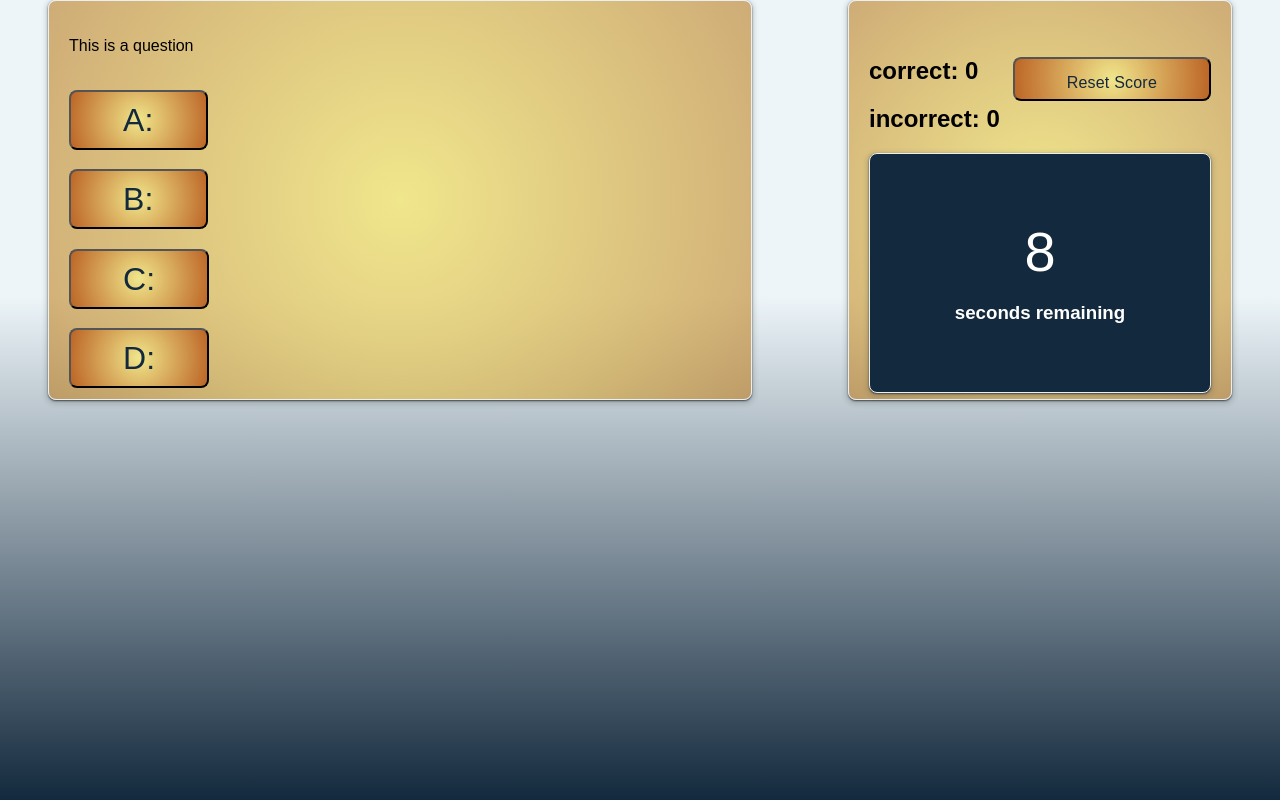
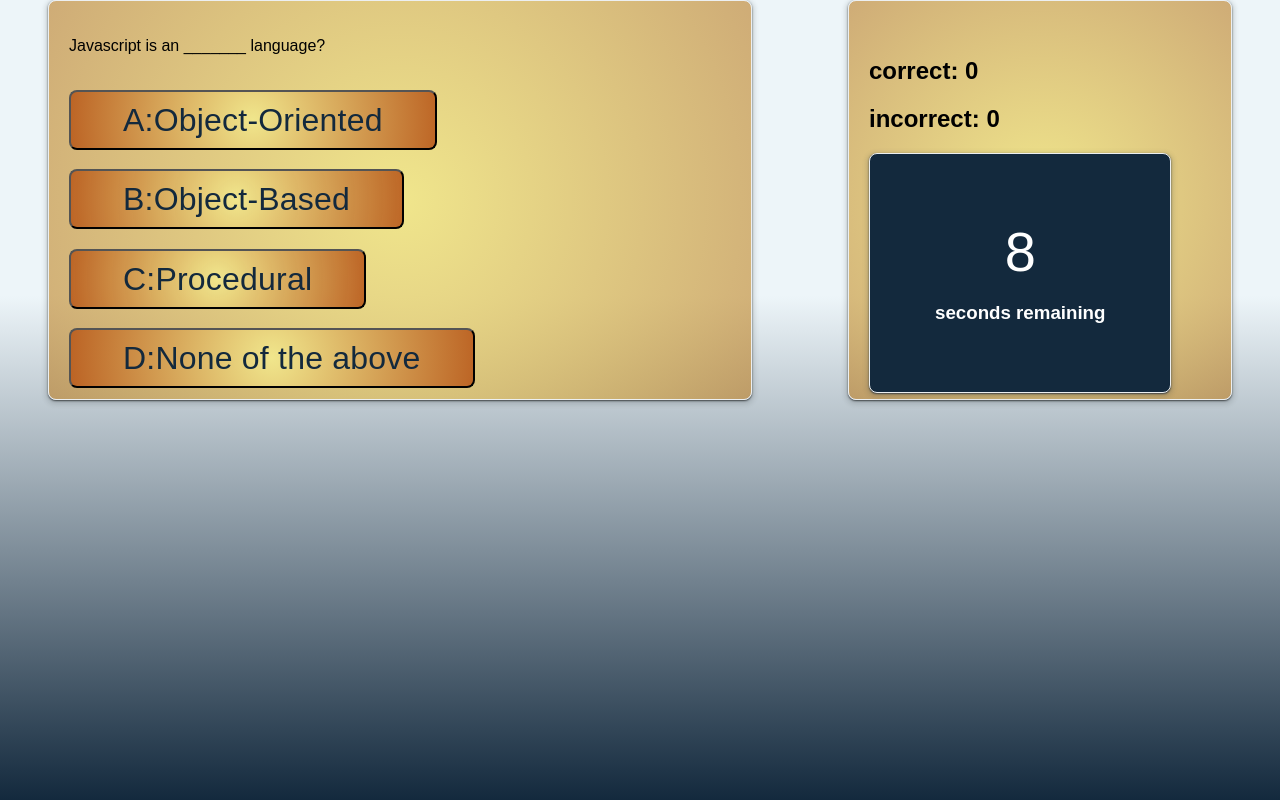
Before and after one commit to christopherdoolhoff/code-quiz, a plain HTML site: page index.html in a window 1280 px wide. Both pictures are taken after a click on the button "Start". Drawn offline with Linux system fonts and the light colour scheme.

Commit message:
added questions and js to add choices to the buttons

```diff
--- a/assets/css/style.css
+++ b/assets/css/style.css
@@ -10,13 +10,6 @@
     min-height: 100vh;
     justify-content: flex-start;
     background: linear-gradient(0deg, rgba(19,41,61,1) 0%, rgba(237,245,249,1) 63%);
-  }
-
-  .reset-button {
-    font-size: 16px;
-    height: 30px;
-    line-height: 8px;
-    margin-top: 20px;
   }
 
   .score {
@@ -33,7 +26,6 @@
     font-size: 2em;
     letter-spacing: 0.21px;
     line-height: 16px;
-    max-width: 255px;
     padding: 20px 52px;
     text-align: center;
     transition-duration: 0.15s;
@@ -128,12 +120,6 @@
       font-size: 2em;
     }
 
-    .reset-button {
-      font-size: 12px;
-      width: 20ox;
-
-    }
-
     .timer {
       height: 200px;
     }
--- a/assets/js/script.js
+++ b/assets/js/script.js
@@ -2,27 +2,80 @@ var timerElement = document.querySelector(".timer-count");
 var startButton = document.querySelector(".start-button");
 var correct = document.querySelector(".correct");
 var incorrect = document.querySelector(".incorrect");
+var aButton = document.querySelector(".option-a");
+var bButton = document.querySelector(".option-b");
+var cButton = document.querySelector(".option-c");
+var dButton = document.querySelector(".option-d");
+var questionText = document.querySelector("#question");
 
 var questions = [
   {
-      question: "What is the question?",
-      answer: "this is my answer"
+    question: "Javascript is an _______ language?",
+    a: "Object-Oriented",
+    b: "Object-Based",
+    c: "Procedural",
+    d: "None of the above",
+    answer: "Object-Oriented",
   },
 
   {
-      question: "What is the question?",
-      answer: "this is my answer"
+    question:
+      "Which of the following keywords is used to define a variable in Javascript?",
+    a: "var",
+    b: "let",
+    c: "Both A and B",
+    d: "None of the above",
+    answer: "Both A and B",
   },
 
   {
-      question: "What is the question?",
-      answer: "this is my answer"
+    question:
+      "Which of the following methods is used to access HTML elements using Javascript?",
+    a: "getElementbyId()",
+    b: "getElementsByClassName()",
+    c: "Both A and B",
+    d: "None of the above",
+    answer: "Both A and B",
   },
 
   {
-      question: "What is the question?",
-      answer: "this is my answer"
-  }
+    question:
+      "Upon encountering empty statements, what does the Javascript Interpreter do?",
+    a: "Throws an error",
+    b: "Ignores the statements",
+    c: "Gives a warning",
+    d: "None of the above",
+    answer: "Ignores the statements",
+  },
+
+  {
+    question:
+      "Which of the following methods can be used to display data in some form using Javascript?",
+    a: "document.write()",
+    b: "console.log()",
+    c: "window.alert()",
+    d: "All of the above",
+    answer: "All of the above",
+  },
+
+  {
+    question: "How can a datatype be declared to be a constant type?",
+    a: "const",
+    b: "var",
+    c: "let",
+    d: "constant",
+    answer: "const",
+  },
+
+  {
+    question:
+      "Which function is used to serialize an object into a JSON string in Javascript?",
+    a: "stringify()",
+    b: "parse()",
+    c: "convert()",
+    d: "None of the above",
+    answer: "stringify()",
+  },
 ];
 
 var timer;
@@ -36,41 +89,46 @@ function startGame() {
   document.querySelector(".questions").style.display = "block";
   document.querySelector(".results").style.display = "block";
   // renderBlanks()
-    startTimer()
+  startTimer();
+  for (var i = 0; i < questions.length; i++) {
+    questionText.innerHTML = questions[i].question;
+    aButton.append(questions[i].a);
+    bButton.innerHTML += questions[i].b;
+    cButton.innerHTML += questions[i].c;
+    dButton.innerHTML += questions[i].d;
+    Selection.addEventListener("click",);
+    if(Selection == questions[5]) {
+      correct++
+      i++
+    } else {
+      incorrect++
+      i++
     }
+  }
+}
+
 function endGame() {
-    wordBlank.textContent = "YOU WON!!!🏆 ";
-    winCounter++
-    startButton.disabled = false;
-    setWins()
 }
 
 // The setTimer function starts and stops the timer and triggers winGame() and loseGame()
 function startTimer() {
   // Sets timer
-    timer = setInterval(function() {
+  timer = setInterval(function () {
     timerCount--;
     timerElement.textContent = timerCount;
-      // if (timerCount >= 0) {
-      //   // Tests if win condition is met
-      //   if (isWin && timerCount > 0) {
-      //     // Clears interval and stops timer
-      //     clearInterval(timer);
-      //     endGame();
-      //   }
-      // }
-      // Tests if time has run out
+
     if (timerCount === 0) {
       document.querySelector("header").style.display = "block";
       document.querySelector(".questions").style.display = "none";
       document.querySelector(".results").style.display = "block";
+
       // Clears interval
       clearInterval(timer);
       endGame();
-        timerCount = 0
+      timerCount = 0;
     }
   }, 1000);
 }
 
-  // Attach event listener to start button to call startGame function on click
+// start game button
 startButton.addEventListener("click", startGame);
--- a/index.html
+++ b/index.html
@@ -15,7 +15,7 @@
     <main>
       <section>
         <div class="card questions">
-            <p>This is a question</p>
+            <p ID="question">This is a question</p>
           <button class="option-a">A:</button>
           <br>
           <button class="option-b">B:</button>
@@ -32,9 +32,6 @@
           <div>
           <h2>correct: <span class="correct">0 </span> </h2>
           <h2>incorrect: <span class="incorrect">0</span></h2>
-        </div>
-          <button class="reset-button">Reset Score</button>
-      </div>
           <div class= "card timer">
             <div class = "timer-text">
             <div class="large-font timer-count">10</div>
```
Lines whose indentation alone changed are shown as unchanged.
